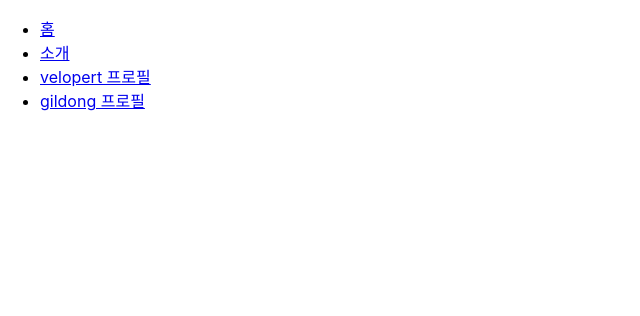
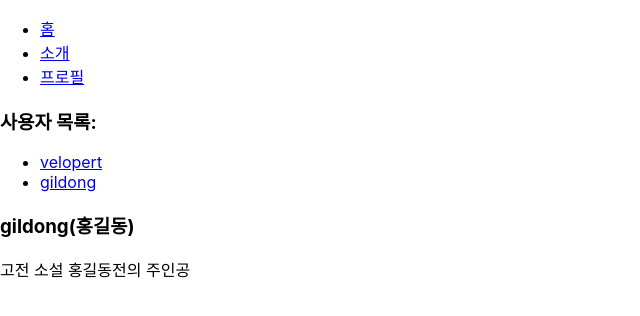
Before and after one commit to sangminlee98/typescript-react-router, a React (Create React App) app: page /profiles/gildong in a window 1280 px wide. Shown: the top 316 px of the page, without its empty margins (0-640 px from the left). Built offline with nearby package versions, Linux system fonts and the light colour scheme.

Commit message:
url parameter & query & subroute

```diff
--- a/package.json
+++ b/package.json
@@ -10,6 +10,7 @@
     "@types/node": "^16.7.13",
     "@types/react": "^17.0.20",
     "@types/react-dom": "^17.0.9",
+    "qs": "^6.10.3",
     "react": "^17.0.2",
     "react-dom": "^17.0.2",
     "react-router": "^6.2.1",
--- a/src/App.tsx
+++ b/src/App.tsx
@@ -2,7 +2,7 @@ import { Link, Route, Routes } from 'react-router-dom';
 import './App.css';
 import About from './components/About';
 import Home from './components/Home';
-import Profile from './components/Profile';
+import Profiles from './components/Profiles';
 
 const App = () => {
   return (
@@ -10,13 +10,12 @@ const App = () => {
       <ul>
         <li><Link to='/'>홈</Link></li>
         <li><Link to='/about'>소개</Link></li>
-        <li><Link to='/profile/velopert'>velopert 프로필</Link></li>
-        <li><Link to='/profile/gildong'>gildong 프로필</Link></li>
+        <li><Link to='/profiles'>프로필</Link></li>
       </ul>
       <Routes>
         <Route path="/" element={<Home/>}/>
         <Route path='/about' element={<About/>}/>
-        <Route path='/profile/:username' element={<Profile/>}/>
+        <Route path='/profiles/*' element={<Profiles/>}/>
       </Routes>
     </div>
   );
--- a/src/components/About.tsx
+++ b/src/components/About.tsx
@@ -1,11 +1,16 @@
 import React from 'react';
+import { useLocation } from 'react-router';
 
 const About = () => {
+  const {search} = useLocation();
+  const showDetail = search === '?detail=true'
   return (
     <div>
       <h1>소개</h1>
       <p>이 프로젝트는 리액트 라우터 기초를 실습해 보는 예제 프로젝트입니다.</p>
+      {showDetail && <p>detail을 true로 설정하셨습니다.</p>}
     </div>
+
   );
 };
 
--- a/src/components/Profile.tsx
+++ b/src/components/Profile.tsx
@@ -1,8 +1,28 @@
 import React from 'react';
-
+import { useParams } from 'react-router-dom';
+type Data = {
+  velopert: {name: string, description: string},
+  gildong: {name: string, description: string}
+};
+const data: Data = {
+  velopert: {
+    name: '김민준',
+    description: '리액트를 좋아하는 개발자'
+  },
+  gildong: {
+    name: '홍길동',
+    description: '고전 소설 홍길동전의 주인공'
+  }
+}
 const Profile = () => {
+  const {username} = useParams();
+  const profile = data[username as keyof Data];
   return (
     <div>
+      <h3>
+        {username}({profile.name})
+      </h3>
+      <p>{profile.description}</p>
     </div>
   );
 };
--- /dev/null
+++ b/src/components/Profiles.tsx
@@ -0,0 +1,21 @@
+import React from 'react';
+import { Link, Route, Routes } from 'react-router-dom';
+import Profile from './Profile';
+
+const Profiles = () => {
+  return (
+    <div>
+      <h3>사용자 목록:</h3>
+      <ul>
+        <li><Link to='/profiles/velopert'>velopert</Link></li>
+        <li><Link to='/profiles/gildong'>gildong</Link></li>
+      </ul>
+      <Routes>
+        <Route path='*' element={<div>사용자를 선택해 주세요</div>}/>
+        <Route path=':username' element={<Profile/>}/>
+      </Routes>
+    </div>
+  );
+};
+
+export default Profiles;
```
Also changed, not shown: 1 other file (tests, documents, lock files or other folders).
